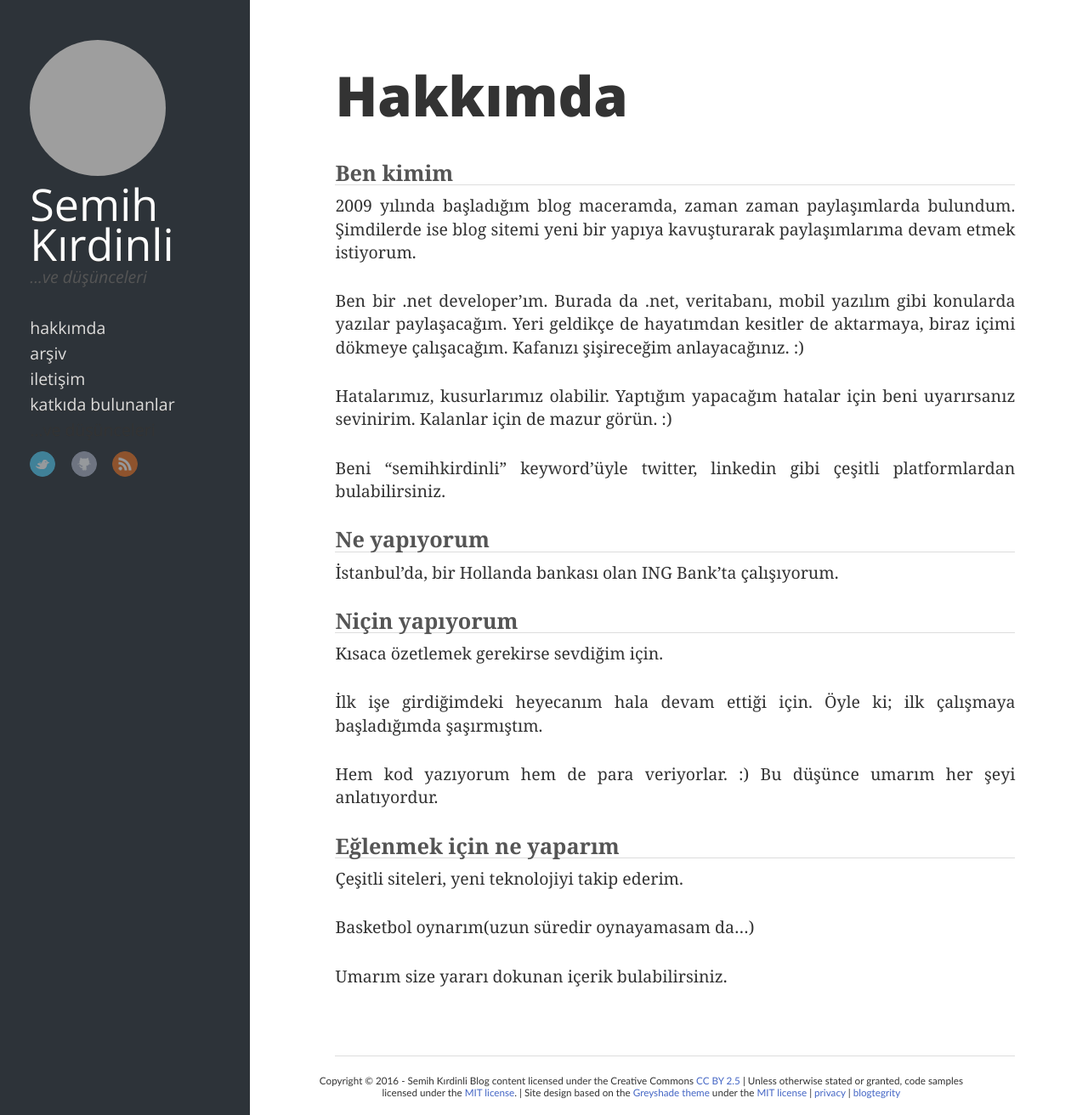
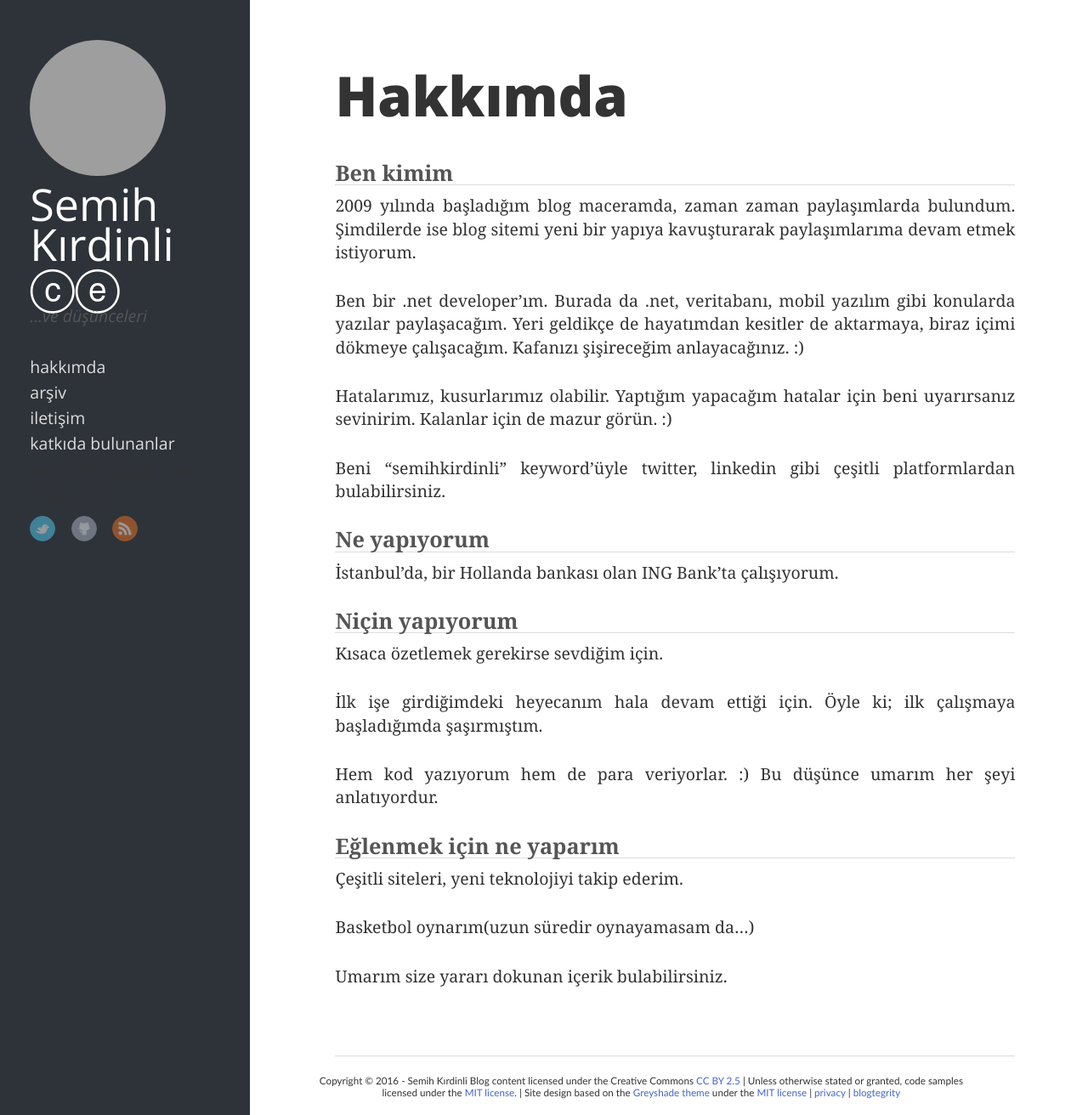
Before and after one commit to Munter/semihkirdinli.github.io, a Jekyll site: the page built from about/index.markdown, in a window 1280 px wide and 1312 px high. Shown: the whole window at 85% size. Built offline with Jekyll 4.4.1, drawn with Linux system fonts in a browser that asks for light colours; nearby versions of some CDN libraries; comment, search, counter and statistics services are not loaded; grey boxes are pictures that could not be loaded.

Commit message:
init jekyll

```diff
--- a/_config.yml
+++ b/_config.yml
@@ -2,23 +2,23 @@
 # Blog Settings
 #
 author: Semih Kırdinli
-description: ...ve düşünceleri
-url: https://semihkirdinli.wordpress.com/
-title: Semih Kırdinli
+description: Semih Kırdinli © ...ve düşünceleri
+url: https://semihkirdinli.wordpress.com
+title: Semih Kırdinli ⓒⓔ
 subtitle: ...ve düşünceleri
-gravatar_url: https://2.gravatar.com/avatar/cdf546b601bf29a7eb4ca777544d11cd
+gravatar_url: https://tr.gravatar.com/userimage/4966509/ad4620408efa538c105cd45c70a2a131.jpg?size=200
 subscribe_rss: https://semihkirdinli.wordpress.com/feed/
 
 # Github repositories
-github_user: haacked
-github_repo_url: https://github.com/Haacked/haacked.com/
+github_user: semihkirdinli
+github_repo_url: https://github.com/semihkirdinli/semihkirdinli.github.io/
 
 # Twitter
-twitter_user: haacked
+twitter_user: skirdinli
 twitter_tweet_button: true
 
 # Disqus Comments
-disqus_short_name: haacked
+disqus_short_name: skirdinli
 disqus_show_comment_count: true
 
 # Google Analytics
```
